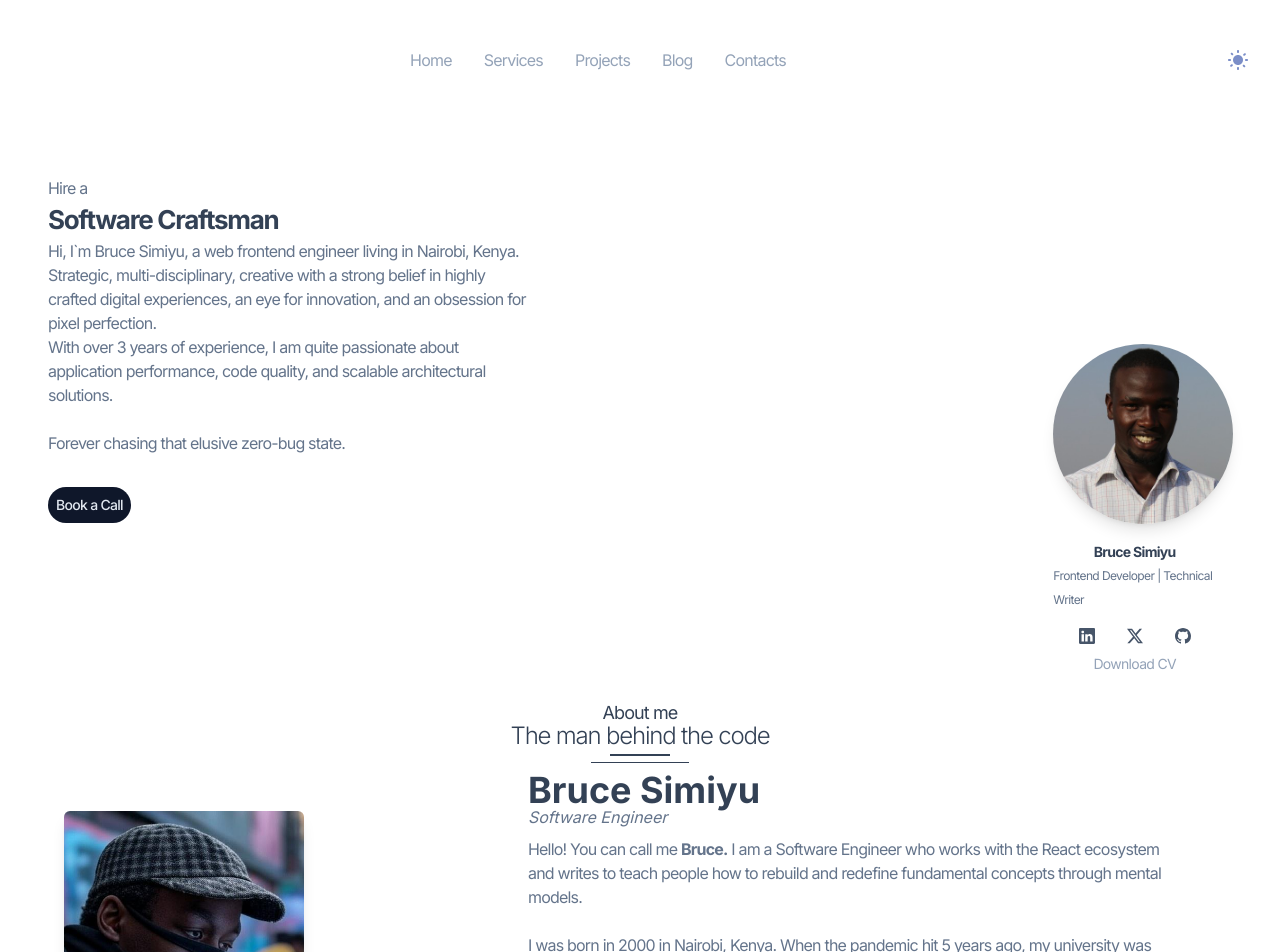
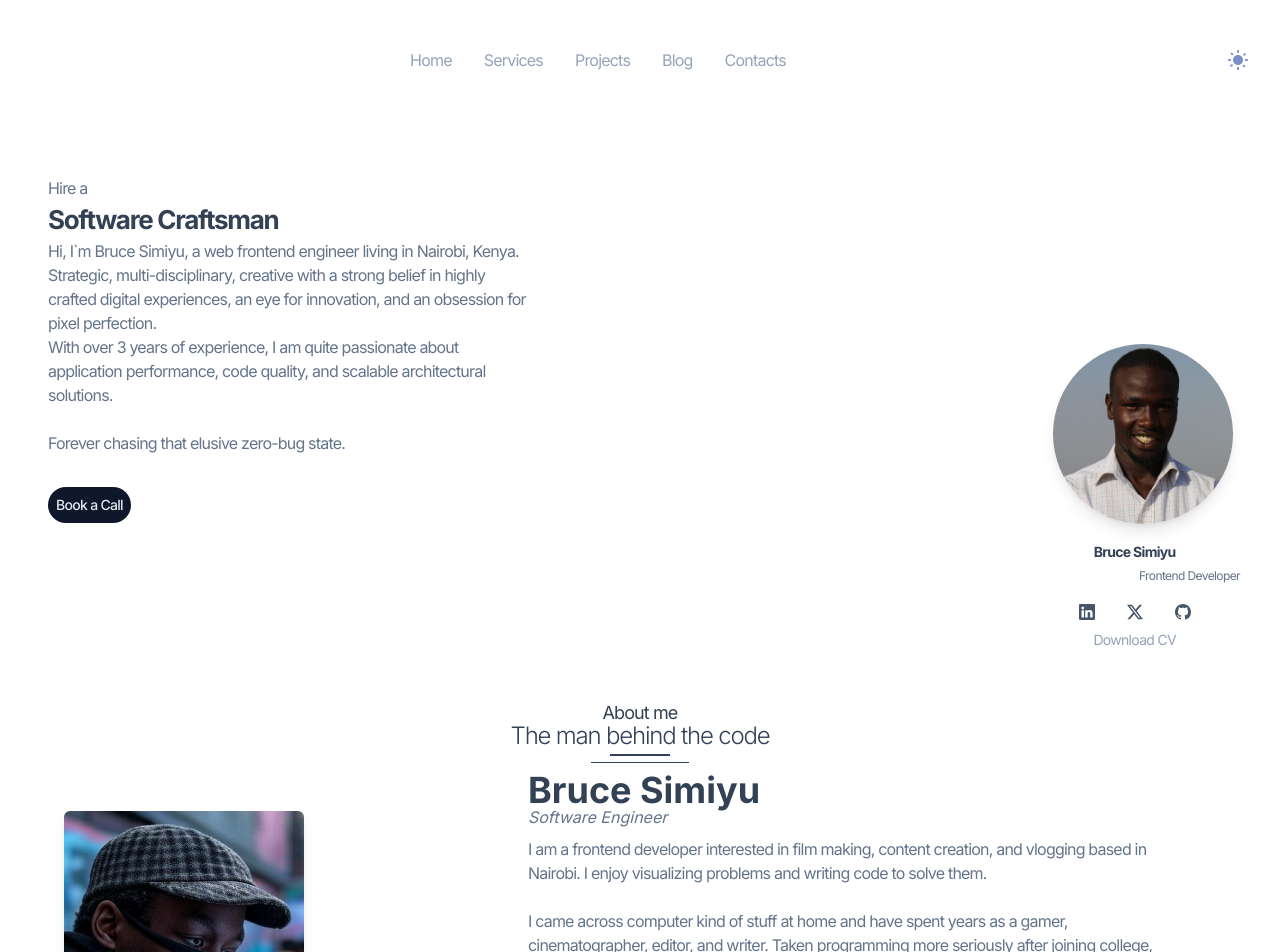
Before and after one commit to Brucedevnairobi/portfolio-website, a Next.js app: page / in a window 1280 px wide. Shown: the top 952 px of the page. Built offline with nearby package versions, Linux system fonts and the light colour scheme.

Commit message:
about redone

```diff
--- a/app/page.tsx
+++ b/app/page.tsx
@@ -79,7 +79,7 @@ export default function Home() {
             Bruce Simiyu
           </h1>
           <p className="mx-auto text-[12px] flex text-slate-500 pb-2 leading-6 tracking-tighter md:mr-10">
-            Frontend Developer | Technical Writer
+            Frontend Developer
           </p>
 
           <div className="flex items-center justify-center space-x-8 pt-2 text-slate-600 leading-6 tracking-tighter md:mr-16">
@@ -134,23 +134,24 @@ export default function Home() {
               Software Engineer
             </p>
             <p className="text-slate-500 mt-2 leading-6 tracking-tighter">
-              Hello! You can call me <span className="font-bold">Bruce.</span> I
-              am a Software Engineer who works with the React ecosystem and
-              writes to teach people how to rebuild and redefine fundamental
-              concepts through mental models.
+              I am a frontend developer interested in film making, content
+              creation, and vlogging based in Nairobi. I enjoy visualizing
+              problems and writing code to solve them.
               <br />
-              <br /> I was born in 2000 in Nairobi, Kenya. When the pandemic hit
-              5 years ago, my university was closed for a few months, and I
-              started to learn web development, especially front-end
-              development, out of curiosity and boredom.
+              <br /> I came across computer kind of stuff at home and have spent
+              years as a gamer, cinematographer, editor, and writer. Taken
+              programming more seriously after joining college, working as a
+              freelance developer, while pursuing a diploma in Applied
+              Statistics objectively to utilize modern statistical techniques in
+              software development.
               <br />
-              <br /> As part of my learning journey, I started writing blog
-              articles as a way to solidify my knowledge. When I posted them
-              here as documentation, I discovered that many people found them
-              valuable. Hopefully, it can help you too.
+              <br /> I arrange symbols in a way that provoke certain responses
+              in computers, computer programs, and occasionally humans. Building
+              and experimenting in a little lab - and now writing tech blogs
               <br />
-              <br /> My experience spans from a variety of technologies, here
-              are my current favorite stack:
+              <br /> Apart from this, I am always enhancing my core skill. You
+              will always find me tinkering with new tech, currently learning
+              Three.js and SVG micro-animations using Framer.
             </p>
             <section className="flex flex-row gap-x-4 pt-4">
               <SiNextdotjs className="text-slate-500 w-10 h-10" />
@@ -247,8 +248,8 @@ export default function Home() {
           </section>
         </div>
 
-        <h1 className="text-[36px] mt-32 text-slate-700 mx-12 leading-6 tracking-tighter">
-          Latest <span className="font-bold">Projects</span>
+        <h1 className="text-[26px] mt-32 text-slate-700 mx-12 leading-6 tracking-tighter">
+          Featured <span className="font-bold">Projects</span>
         </h1>
         <p className="mx-12 mt-2 text-md text-slate-500 leading-6 tracking-tighter">
           I`m always working on something. Here are some of my latest projects.
@@ -406,7 +407,7 @@ export default function Home() {
             </h6>
           </Link>
         </section>
-        <h1 className="text-[36px] pt-10 text-slate-700 pl-16 tracking-tighter leading-6">
+        <h1 className="text-[26px] pt-10 text-slate-700 pl-16 tracking-tighter leading-6">
           Featured <span className="font-bold">Articles</span>
         </h1>
         <p className="mx-16 mt-2 text-md text-slate-500 leading-6 tracking-tighter">
```
